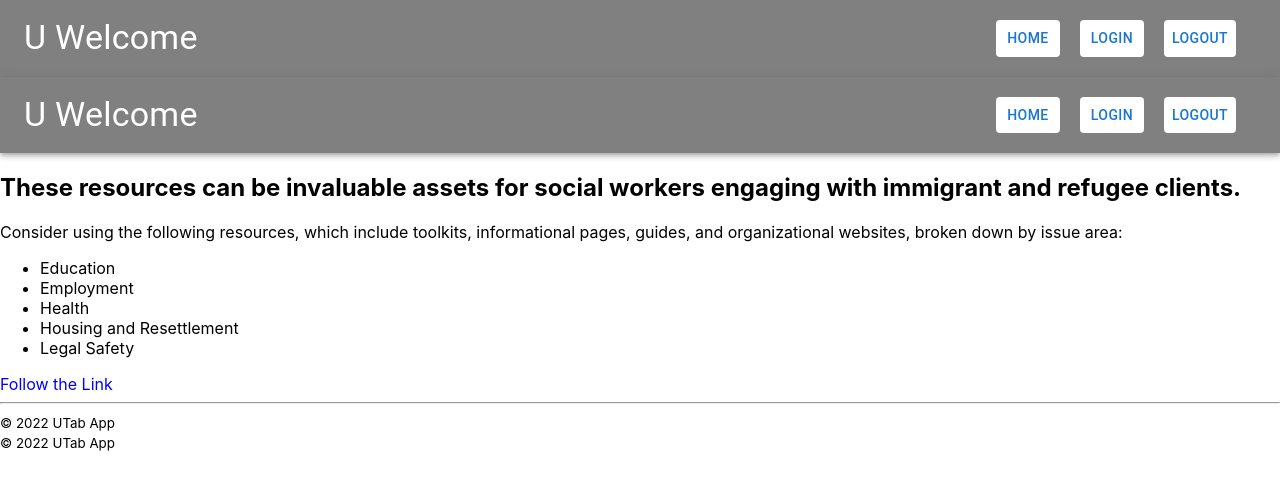
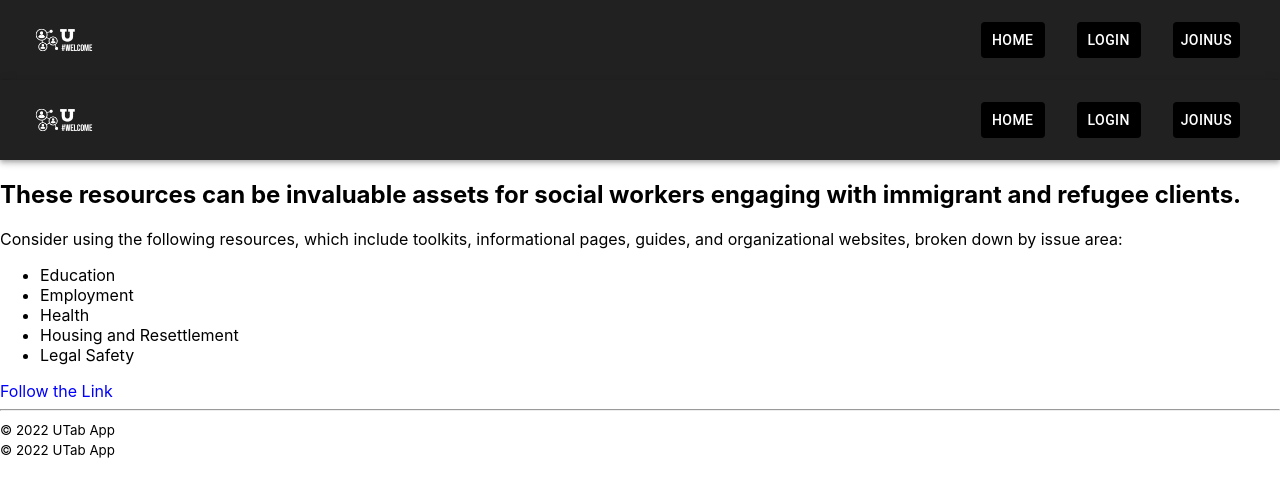
Before and after one commit to avspeed/Reddish-Egret-Practicum, a Next.js app: page /mainPageSections/Resources in a window 1280 px wide. Shown: the top 496 px of the page. Built offline with nearby package versions, Linux system fonts and the light colour scheme; no server answers.

Commit message:
working on login and logout functionality.

```diff
--- a/components/mainPage/Header.js
+++ b/components/mainPage/Header.js
@@ -1,141 +1,135 @@
-import * as React from 'react';
-import { styled, alpha } from '@mui/material/styles';
-import AppBar from '@mui/material/AppBar';
-import Box from '@mui/material/Box';
-import Toolbar from '@mui/material/Toolbar';
-import IconButton from '@mui/material/IconButton';
-import Typography from '@mui/material/Typography';
-import MenuItem from '@mui/material/MenuItem';
-import Menu from '@mui/material/Menu';;
-import AccountCircle from '@mui/icons-material/AccountCircle';
-import NotificationsIcon from '@mui/icons-material/Notifications';
-import MoreIcon from '@mui/icons-material/MoreVert';
-import { Button, Link} from '@mui/material';
-import { useAuth } from "../context/authUserContext"
-import { ClassNames } from '@emotion/react';
-const  Header = ()=> {
+import React from "react";
+import fire from "../../config/fire-config";
+import { useAuth } from "../context/authUserContext";
+import { AppBar, Avatar, Box, Button,  IconButton, Menu, Toolbar } from "@mui/material";
+import MenuIcon from '@mui/icons-material/Menu';
+
+const style = {
+  display: { xs: "block", sm: "none" }
+};
+
+const Header = () => {
+  const [anchorEl, setAnchorEl] = React.useState(null);
   const { authUser, loading, signOut } = useAuth();
-  const [anchorEl, setAnchorEl] = React.useState(null);
-  const [mobileMoreAnchorEl, setMobileMoreAnchorEl] = React.useState(null);
-
-  const isMenuOpen = Boolean(anchorEl);
-  const isMobileMenuOpen = Boolean(mobileMoreAnchorEl);
-
-  const handleProfileMenuOpen = (event) => {
+  const handleMenu = (event) => {
     setAnchorEl(event.currentTarget);
   };
 
-  const handleMobileMenuClose = () => {
-    setMobileMoreAnchorEl(null);
+  const handleClose = () => {
+    setAnchorEl(null);
   };
+  return (
+    <Box sx={{ flexGrow: 1 }}>
 
-  const handleMenuClose = () => {
-    setAnchorEl(null);
-    handleMobileMenuClose();
-  };
 
-  const handleMobileMenuOpen = (event) => {
-    setMobileMoreAnchorEl(event.currentTarget);
-  };
+      <AppBar position="static" sx={{ backgroundColor: "#212121" }}>
+        <Toolbar>
+          <Avatar
+            alt="Remy Sharp"
+            src="../images/UTab-logos_white.png"
+            sx={{ width: 80, height: 80, marginRight: "auto" }}
 
-  const menuId = 'primary-search-account-menu';
-  const renderMenu = (
+          />
+          <div >
+
+            <IconButton
+              size="large"
+              edge="start"
+              color="inherit"
+              aria-label="menu"
+              sx={{ mr: 2 }}
+              onClick={handleMenu}
+            >
+              <MenuIcon sx={{
+                ...style, '&:hover': {
+                  color: 'black', backgroundColor: 'white',
+                }
+              }} />
+            </IconButton>
             <Menu
-    className = {ClassNames.humbergermenu}
+              id="menu-appbar"
               anchorEl={anchorEl}
               anchorOrigin={{
                 vertical: 'top',
                 horizontal: 'right',
               }}
-      id={menuId}
               keepMounted
               transformOrigin={{
                 vertical: 'top',
                 horizontal: 'right',
               }}
-      open={isMenuOpen}
-      onClose={handleMenuClose}
+              open={Boolean(anchorEl)}
+              onClose={handleClose}
             >
-      <MenuItem onClick={handleMenuClose}>Profile</MenuItem>
-      <MenuItem onClick={handleMenuClose}>Home</MenuItem>
-    </Menu>
-  );
-
-  const mobileMenuId = 'primary-search-account-menu-mobile';
-  const renderMobileMenu = (
-    <Menu
-      anchorEl={mobileMoreAnchorEl}
-      anchorOrigin={{
-        vertical: 'top',
-        horizontal: 'right',
-      }}
-      id={mobileMenuId}
-      keepMounted
-      transformOrigin={{
-        vertical: 'top',
-        horizontal: 'right',
-      }}
-      open={isMobileMenuOpen}
-      onClose={handleMobileMenuClose}
-    >
-      <MenuItem style = {{backgroundColor: "yellow"}}>
-
-        <Typography>
-         Home
-        </Typography>
-      </MenuItem>
-      <MenuItem>
-
-        <p>logout</p>
-      </MenuItem>
-      <MenuItem onClick={handleProfileMenuOpen} >
-        <IconButton
-          size="large"
-          aria-label="account of current user"
-          aria-controls="primary-search-account-menu"
-          aria-haspopup="true"
-          color="inherit"
-
-        >
-          <AccountCircle />
-        </IconButton>
-        <p>Profile</p>
-      </MenuItem>
-    </Menu>
-  );
-
-  return (
-    <Box sx={{ flexGrow: 1 }}>
-      <AppBar position="static" style = {{backgroundColor: "grey"}}>
-        <Toolbar>
-        <Typography variant = "h4">
-         U Welcome
-        </Typography>
-
-          <Box sx={{ flexGrow: 1 }} />
-          <Box sx={{ display: { xs: 'none', md: 'flex', } } } style = {{margin:10,  }} >
-          <Link href={"/"}><Button style = {{backgroundColor: "white", margin: 10  }}>Home</Button> </Link>
-          <Link href={"/users/login"}><Button style = {{backgroundColor: "white" , margin: 10 }}>Login</Button> </Link>
-          <Link href={"/users/join"}><Button style = {{backgroundColor: "white", margin: 10   }}>Logout</Button> </Link>
+              {!loading && authUser ? (
+                <div >
+                  <Button color="inherit" sx={{
+                    '&:hover': {
+                      color: 'black', backgroundColor: 'white',
+                    }, color: 'white', backgroundColor: "black", m: 2
+                  }} href={"/"}> Home </Button>
+                  <Button color="inherit" sx={{
+                    '&:hover': {
+                      color: 'black', backgroundColor: 'white',
+                    }, color: 'white', backgroundColor: "black", m: 2
+                  }} onClick={signOut}> Sign out </Button>
+                </div>
+              ) : (
+                <Box>
+                  <Button sx={{
+                    '&:hover': {
+                      color: 'black', backgroundColor: 'white',
+                    }, color: 'white', backgroundColor: "black", m: 2
+                  }} href={"/"}> Home </Button>
+                  <Button color="inherit" sx={{
+                    '&:hover': {
+                      color: 'black', backgroundColor: 'white',
+                    }, color: 'white', backgroundColor: "black", m: 2
+                  }} href={"/users/login"}> Login </Button>
+                  <Button color="inherit" sx={{
+                    '&:hover': {
+                      color: 'black', backgroundColor: 'white',
+                    }, color: 'white', backgroundColor: "black", m: 2
+                  }} href={"/users/join"}> JoinUs </Button>
 
                 </Box>
-          <Box position =  "static" sx={{ display: { xs: 'flex', md: 'none' } }}>
-            <IconButton
-              size="large"
-              aria-label="show more"
-              aria-controls={mobileMenuId}
-              aria-haspopup="true"
-              onClick={handleMobileMenuOpen}
-              color="inherit"
-            >
-              <MoreIcon />
-            </IconButton>
+              )}
+            </Menu>
+          </div>
+          <Box sx={{ display: { xs: "none", sm: "block" } }}>
+            {!loading && authUser ? (
+              <div >
+                <Button color="inherit" sx={{ backgroundColor: "black", m: 2 }} href={"/"}> Home </Button>
+                <Button color="inherit" sx={{ backgroundColor: "black", m: 2 }} onClick={signOut}> Sign out </Button>
+              </div>
+            ) : (
+              <Box>
+                <Button color="inherit" sx={{
+                  '&:hover': {
+                    color: 'black', backgroundColor: 'white',
+                  }, backgroundColor: "black", m: 2
+                }} href={"/"}> Home </Button>
+
+                <Button color="inherit" sx={{
+                  '&:hover': {
+                    color: 'black', backgroundColor: 'white',
+                  }, backgroundColor: "black", m: 2
+                }} href={"/users/login"}> Login </Button>
+                <Button color="inherit" sx={{
+                  '&:hover': {
+                    color: 'black', backgroundColor: 'white',
+                  }, backgroundColor: "black", m: 2
+                }} href={"/users/join"}> JoinUs </Button>
+
               </Box>
+            )}
+          </Box>
+
+
         </Toolbar>
       </AppBar>
-      {renderMobileMenu}
-      {renderMenu}
     </Box>
   );
-}
+};
+
 export default Header;
```
Also changed, not shown: 1 other file (tests, documents, lock files or other folders). Lines whose indentation alone changed are shown as unchanged.
